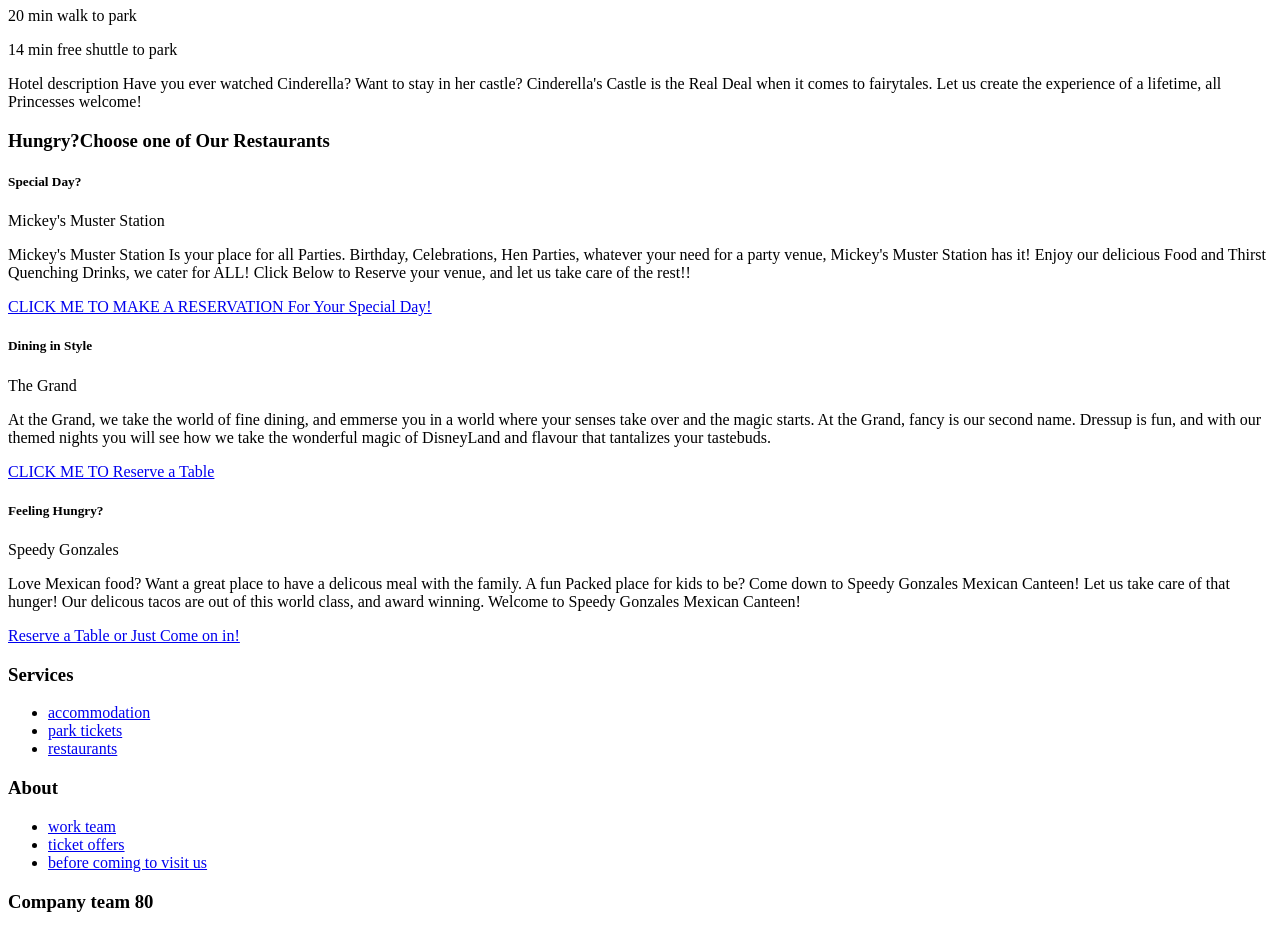
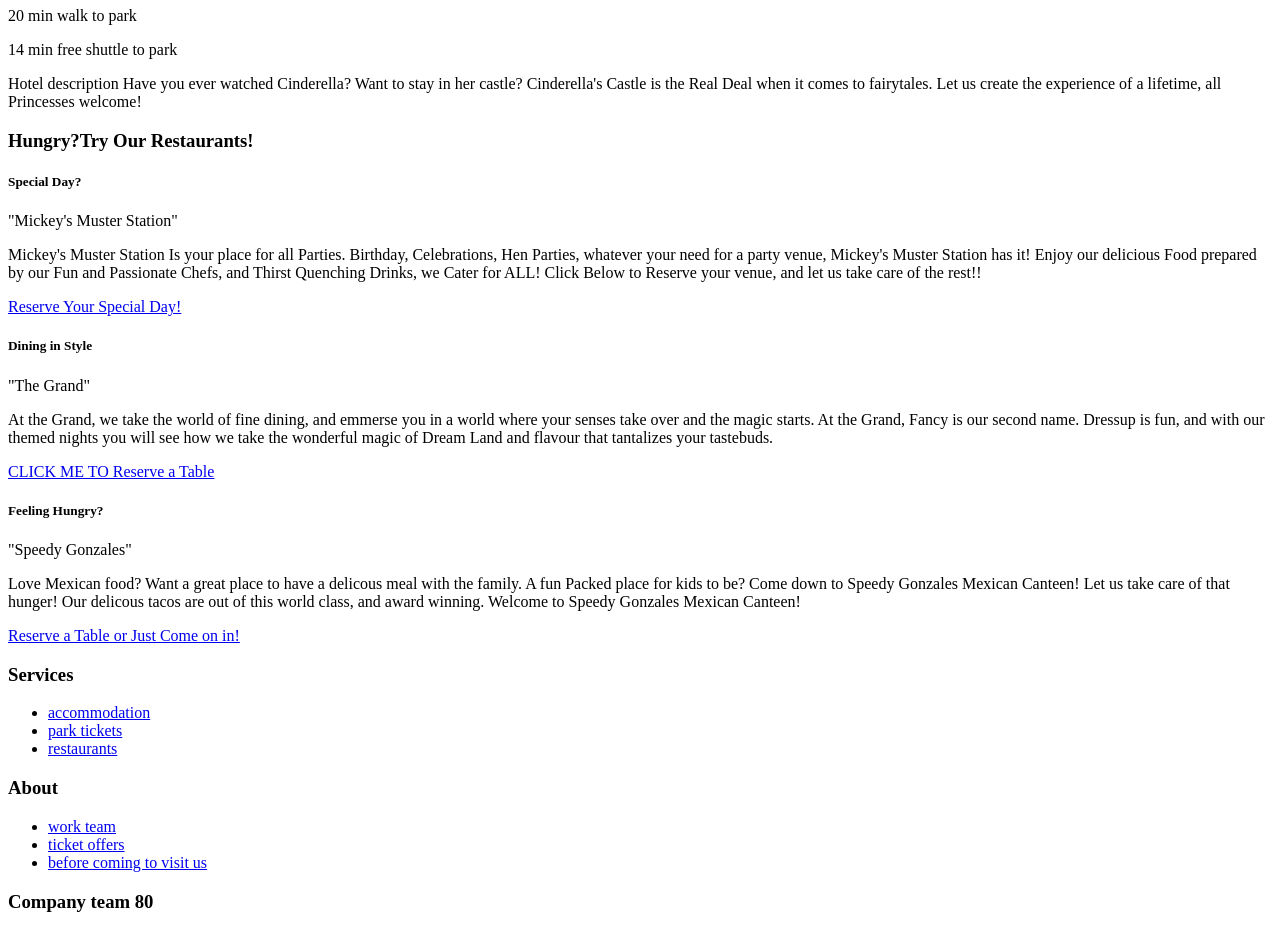
Before and after one commit to MarceAvend/Web-Development, a plain HTML site: page index.html in a window 1280 px wide. Shown: the part 1620-2547 px from the top of the page. Drawn offline with Linux system fonts and the light colour scheme.

Commit message:
Update index.html

```diff
--- a/index.html
+++ b/index.html
@@ -156,28 +156,28 @@
     </div>
      <!---------------------------------------------------- Resturant/Dining section ---------------------------------------------------->
     <div>
-    <h3>Hungry?Choose one of Our Restaurants</h3>
+    <h3>Hungry?Try Our Restaurants!</h3>
     </div>
     <div>
         <div>
             <div>
                 <div>
         <h5>Special Day?</h5>
-        <p>Mickey's Muster Station</p>
-        <p>Mickey's Muster Station Is your place for all Parties. Birthday, Celebrations, Hen Parties, whatever your need for a party venue, Mickey's Muster Station has it! Enjoy our delicious Food and Thirst Quenching Drinks, we cater for ALL! Click Below to Reserve your venue, and let us take care of the rest!!</p>
-        <a href="mailto:MickeysMusterStation@disneyland.com">CLICK ME TO MAKE A RESERVATION For Your Special Day!</a>
+        <p>"Mickey's Muster Station"</p>
+        <p>Mickey's Muster Station Is your place for all Parties. Birthday, Celebrations, Hen Parties, whatever your need for a party venue, Mickey's Muster Station has it! Enjoy our delicious Food prepared by our Fun and Passionate Chefs, and Thirst Quenching Drinks, we Cater for ALL! Click Below to Reserve your venue, and let us take care of the rest!!</p>
+        <a href="mailto:MickeysMusterStation@dreamland.com">Reserve Your Special Day!</a>
     </div>
     <div>
         <h5>Dining in Style</h5>
-        <p>The Grand</p>
-        <p>At the Grand, we take the world of fine dining, and emmerse you in a world where your senses take over and the magic starts. At the Grand, fancy is our second name. Dressup is fun, and with our themed nights you will see how we take the wonderful magic of DisneyLand and flavour that tantalizes your tastebuds.</p>
-        <a href="mailto:TheGrand@disneyland.com">CLICK ME TO Reserve a Table</a>
+        <p>"The Grand"</p>
+        <p>At the Grand, we take the world of fine dining, and emmerse you in a world where your senses take over and the magic starts. At the Grand, Fancy is our second name. Dressup is fun, and with our themed nights you will see how we take the wonderful magic of Dream Land and flavour that tantalizes your tastebuds.</p>
+        <a href="mailto:TheGrand@dreamland.com">CLICK ME TO Reserve a Table</a>
     </div>
     <div>
         <h5>Feeling Hungry?</h5>
-        <p>Speedy Gonzales</p>
+        <p>"Speedy Gonzales"</p>
         <p>Love Mexican food? Want a great place to have a delicous meal with the family. A fun Packed place for kids to be? Come down to Speedy Gonzales Mexican Canteen! Let us take care of that hunger! Our delicous tacos are out of this world class, and award winning. Welcome to Speedy Gonzales Mexican Canteen!</p>
-        <a href="mailto:SpeedyGonzales@disneyland.com">Reserve a Table or Just Come on in!</a>
+        <a href="mailto:SpeedyGonzales@dreamland.com">Reserve a Table or Just Come on in!</a>
         </div>
        </div>
      </div>
```
